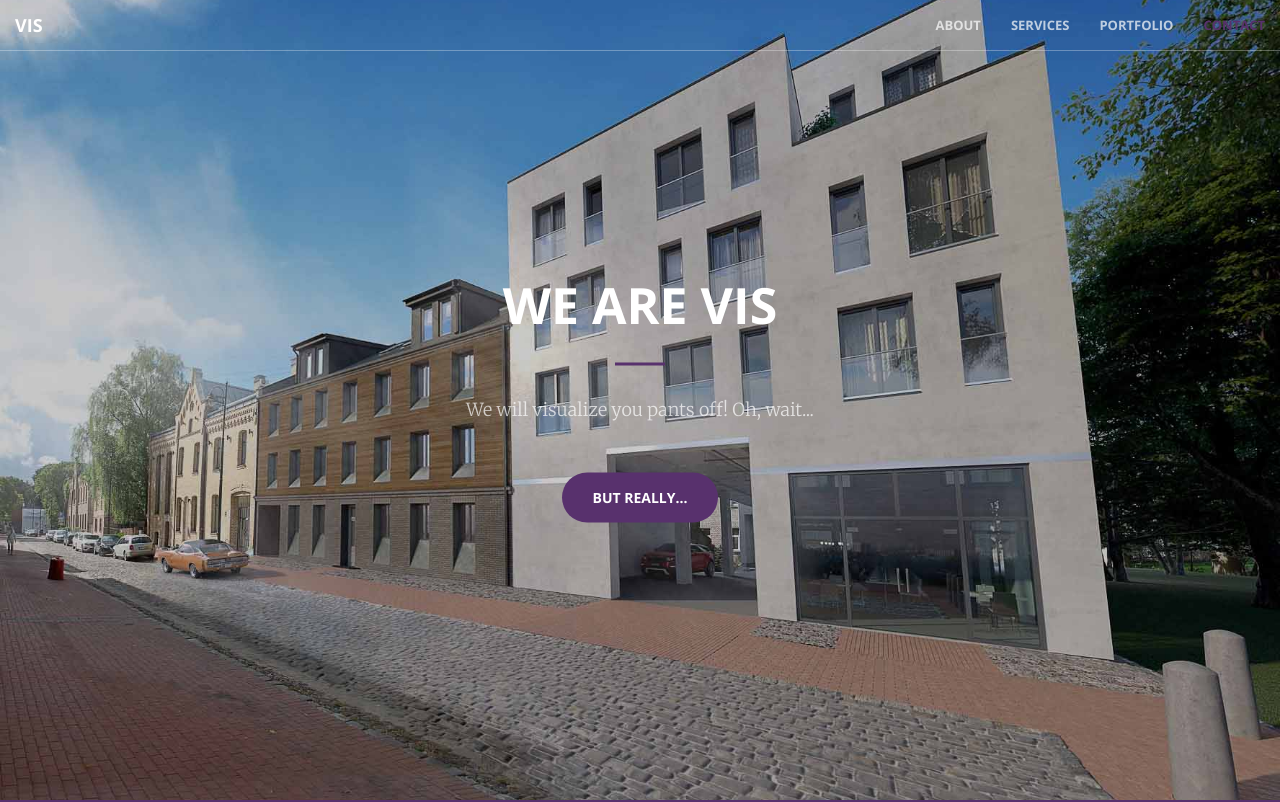
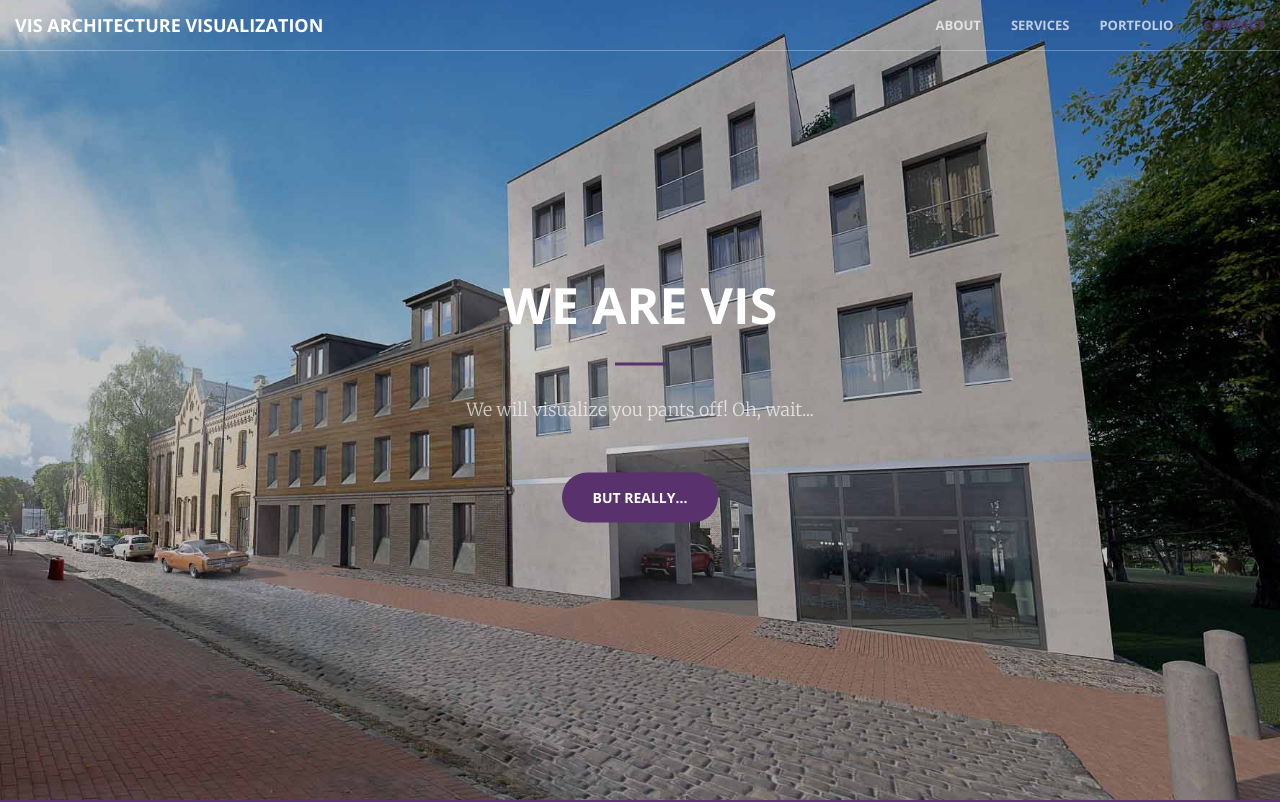
Before and after one commit to artisleilands/test, a website: page index.html in a window 1280 px wide. Shown: the top 802 px of the page. Drawn offline with nearby package versions, Linux system fonts and the light colour scheme.

Commit message:
Update index.html

```diff
--- a/index.html
+++ b/index.html
@@ -43,7 +43,7 @@
                 <button type="button" class="navbar-toggle collapsed" data-toggle="collapse" data-target="#bs-example-navbar-collapse-1">
                     <span class="sr-only">Toggle navigation</span> Menu <i class="fa fa-bars"></i>
                 </button>
-                <a class="navbar-brand page-scroll" href="#page-top">vis</a>
+                <a class="navbar-brand page-scroll" href="#page-top">vis architecture visualization</a>
             </div>
 
             <!-- Collect the nav links, forms, and other content for toggling -->
```
